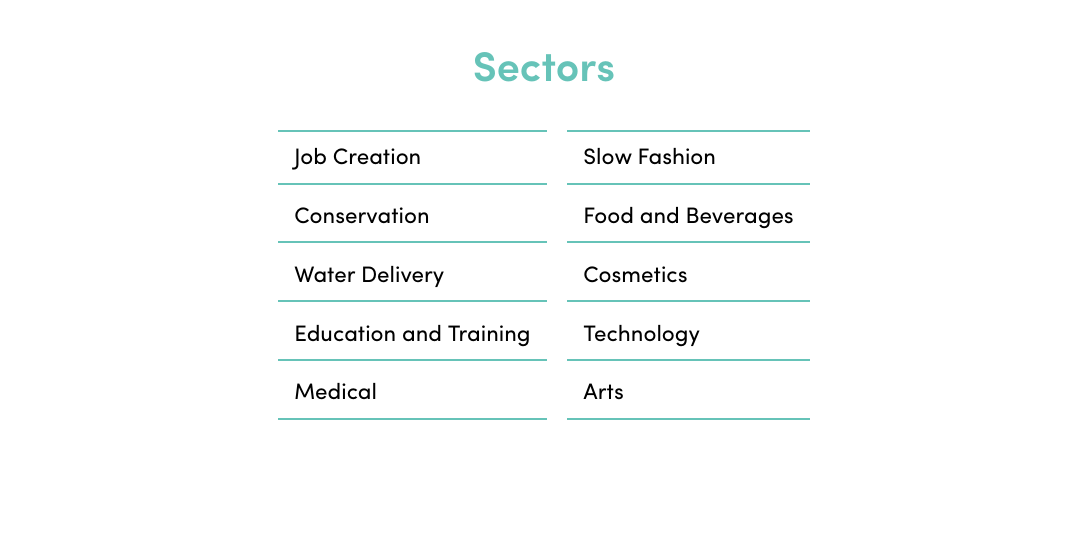
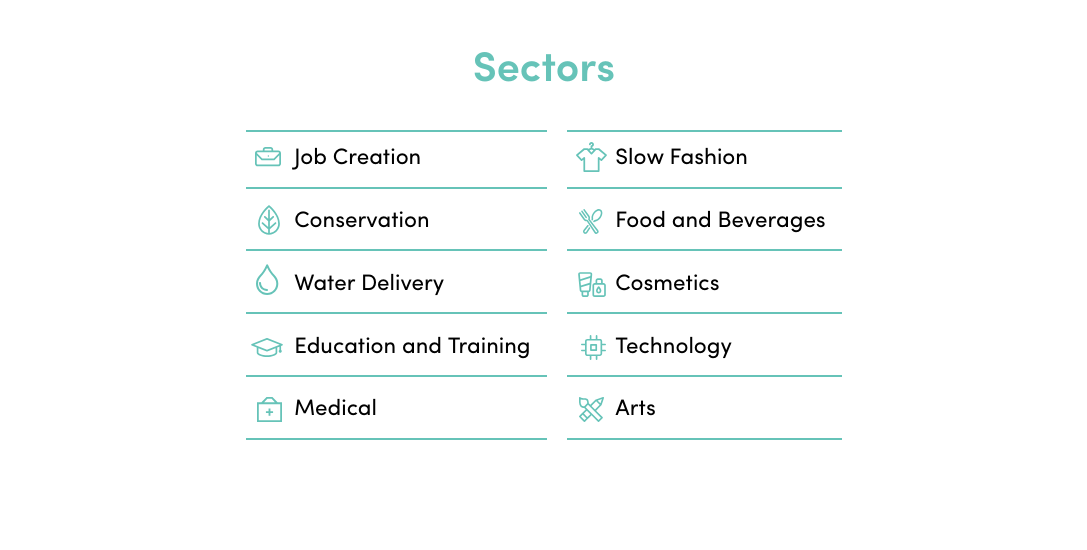
Before and after one commit to joyjade/upeffect, a plain HTML site: page ally.html in a window 1280 px wide. Shown: the part 2700-3250 px from the top of the page, without its empty margins (96-1183 px from the left). Drawn offline with Linux system fonts and the light colour scheme.

Commit message:
added sector icons;

```diff
--- a/styles/styles.css
+++ b/styles/styles.css
@@ -924,14 +924,85 @@ img.avatar {
 
 .ally .sectors h5 {
   border-bottom: 2px solid var(--teal);
-  padding: 0.75rem 1rem;
+  padding: 0.75rem 1rem 1rem 3rem;
   margin: 0.65rem;
   font-size: 1.4rem;
+  display: flex;
+  align-items: center;
+  position: relative;
 }
 
 .ally .sectors h5:first-of-type {
   border-top: 2px solid var(--teal);
   padding-top: 1rem;
+}
+
+.ally .sectors h5::before {
+  content: "";
+  display: inline-block;
+  margin-right: 1rem;
+  background-repeat: no-repeat;
+  background-size:contain;
+  background-position:center;
+  height: 25px;
+  position: absolute;
+  top: 10px;
+  left: 10px;
+}
+
+.ally .sectors .col-2:first-of-type h5:first-child::before {
+  background-image: url(../assets/icons/job-icon.svg);
+  width: 26px;
+  left: 9px;
+  top: 12px;
+}
+.sectors .col-2:first-of-type h5:nth-child(2)::before{
+  background-image:url(../assets/icons/conservation-icon.svg);
+  width: 25px;
+  left: 10px;
+  top: 6px;
+  height: 30px;
+}
+.sectors .col-2:first-of-type h5:nth-child(3)::before{
+  background-image:url(../assets/icons/water-delivery-icon.svg);
+  width:23px;
+  height:31px;
+  left: 10px;
+  top: 2px;
+}
+.sectors .col-2:first-of-type h5:nth-child(4)::before{
+  background-image:url(../assets/icons/education-and-training-icon.svg);
+  width:32px;
+  left: 5px;
+
+}
+.sectors .col-2:first-of-type h5:nth-child(5)::before{
+  background-image:url(../assets/icons/medical-icon.svg);
+  width:26px;
+  left: 10px;
+
+}
+.sectors .col-2:last-of-type h5:first-child::before{
+  background-image:url(../assets/icons/slow-fashion-icon.svg);
+  width:32px;
+  height: 30px;
+  left: 8px;
+}
+.sectors .col-2:last-of-type h5:nth-child(2)::before{
+  background-image:url(../assets/icons/food-and-beverages-icon.svg);
+  width:28px;
+}
+.sectors .col-2:last-of-type h5:nth-child(3)::before{
+  background-image:url(../assets/icons/cosmetics-icon.svg);
+  width:30px;
+}
+.sectors .col-2:last-of-type h5:nth-child(4)::before{
+  background-image:url(../assets/icons/technology-icon.svg);
+  width:32px;
+}
+.sectors .col-2:last-of-type h5:nth-child(5)::before{
+  background-image:url(../assets/icons/arts-icon.svg);
+  width:28px;
 }
 
 
```
Also changed, not shown: assets/icons/arts-icon.svg (added), assets/icons/conservation-icon.svg (added), assets/icons/cosmetics-icon.svg (added), assets/icons/education-and-training-icon.svg (added), assets/icons/food-and-beverages-icon.svg (added), assets/icons/job-icon.svg (added), assets/icons/medical-icon.svg (added), assets/icons/slow-fashion-icon.svg (added), assets/icons/technology-icon.svg (added), assets/icons/water-delivery-icon.svg (added), 2 other files.
